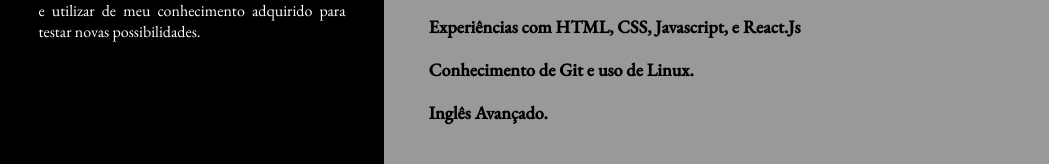
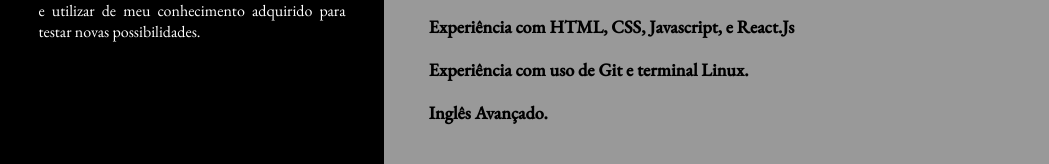
Before and after one commit to MRSS02/curriculo, a plain HTML site: page index.html in a window 1280 px wide. Shown: the part 322-486 px from the top of the page, without its empty margins (0-1049 px from the left). Drawn offline with nearby package versions, Linux system fonts and the light colour scheme.

Commit message:
Updated text

```diff
--- a/index.html
+++ b/index.html
@@ -261,8 +261,8 @@
           <div>
             <h1 class="title">Experiências</h1>
             <div class="instances"><h3>
-              Experiências com HTML, CSS, Javascript, e React.Js
-              <div class="spaceout"> Conhecimento de Git e uso de Linux.</div>
+              Experiência com HTML, CSS, Javascript, e React.Js
+              <div class="spaceout">Experiência com uso de Git e terminal Linux.</div>
               <div class="spaceout">Inglês Avançado.</div>
             </div>
           </div>
```
